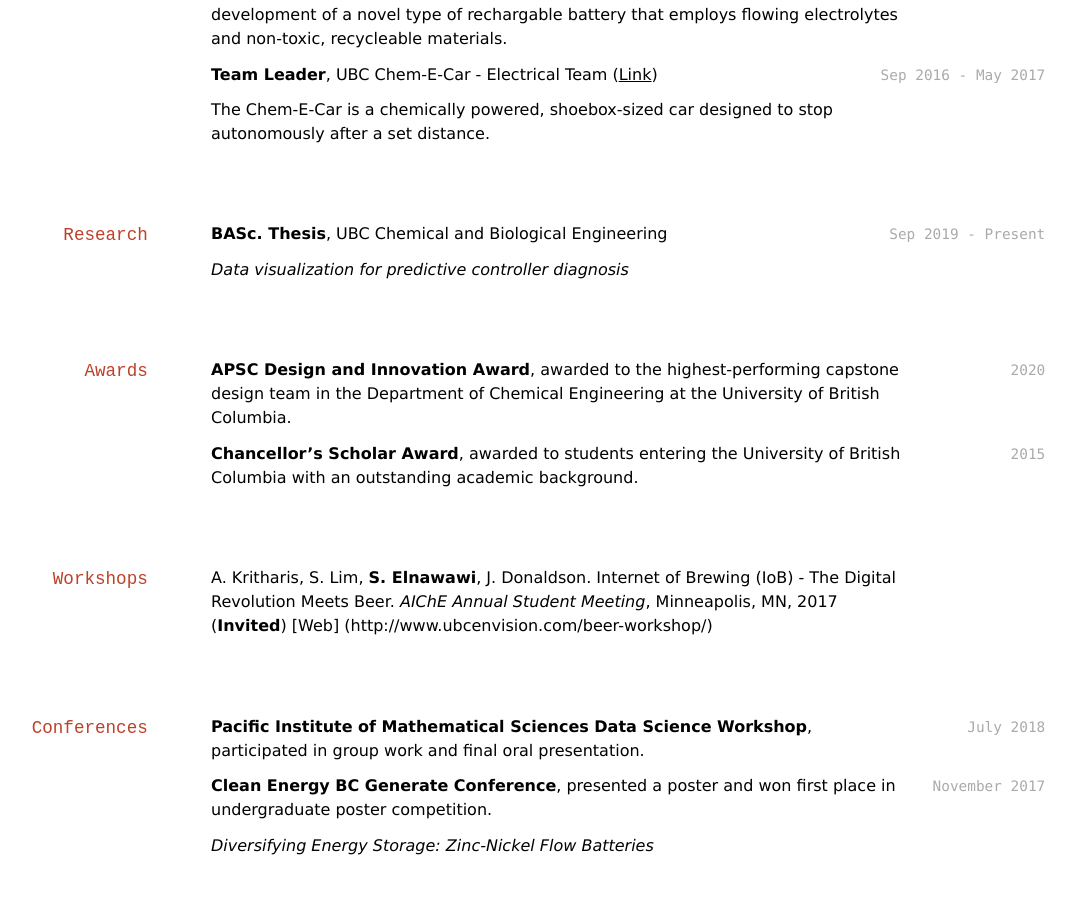
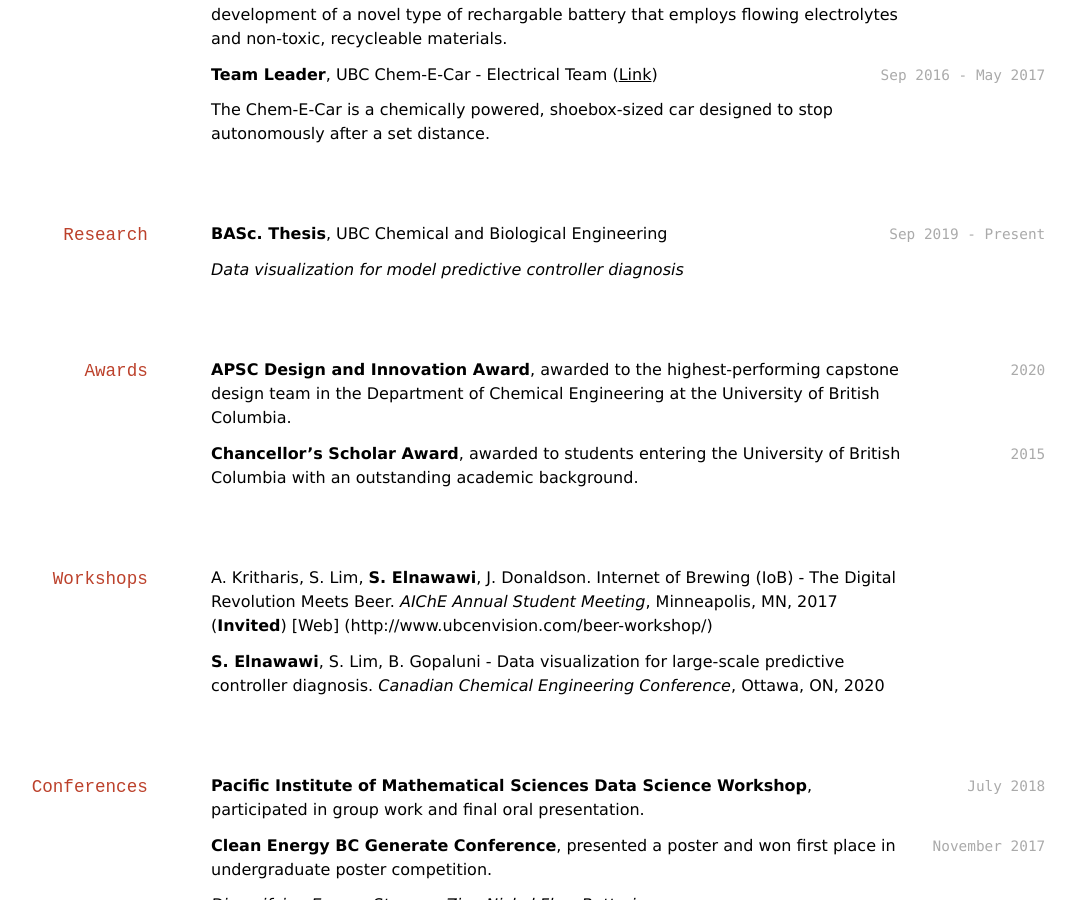
Before and after one commit to shams-n/shams-n.github.io, a Jekyll site: the page built from index.md, in a window 1280 px wide and 900 px high, scrolled down 899 px. Shown: the whole window, without its empty margins (121-1197 px from the left). Built offline with Jekyll 4.4.1, drawn with Linux system fonts in a browser that asks for light colours.

Commit message:
add ccec

```diff
--- a/index.md
+++ b/index.md
@@ -141,7 +141,7 @@ The Chem-E-Car is a chemically powered, shoebox-sized car designed to stop auton
 `Sep 2019 - Present`
 __BASc. Thesis__, UBC Chemical and Biological Engineering
 
-*Data visualization for predictive controller diagnosis*
+*Data visualization for model predictive controller diagnosis*
 
 ## Awards
 
@@ -153,6 +153,8 @@ __BASc. Thesis__, UBC Chemical and Biological Engineering
 
 ## Workshops
 A. Kritharis, S. Lim, __S. Elnawawi__, J. Donaldson. Internet of Brewing (IoB) - The Digital Revolution Meets Beer. *AIChE Annual Student Meeting*, Minneapolis, MN, 2017 (__Invited__) [Web] (http://www.ubcenvision.com/beer-workshop/)
+
+__S. Elnawawi__, S. Lim, B. Gopaluni - Data visualization for large-scale predictive controller diagnosis. *Canadian Chemical Engineering Conference*, Ottawa, ON, 2020
 
 ## Conferences
 
```
